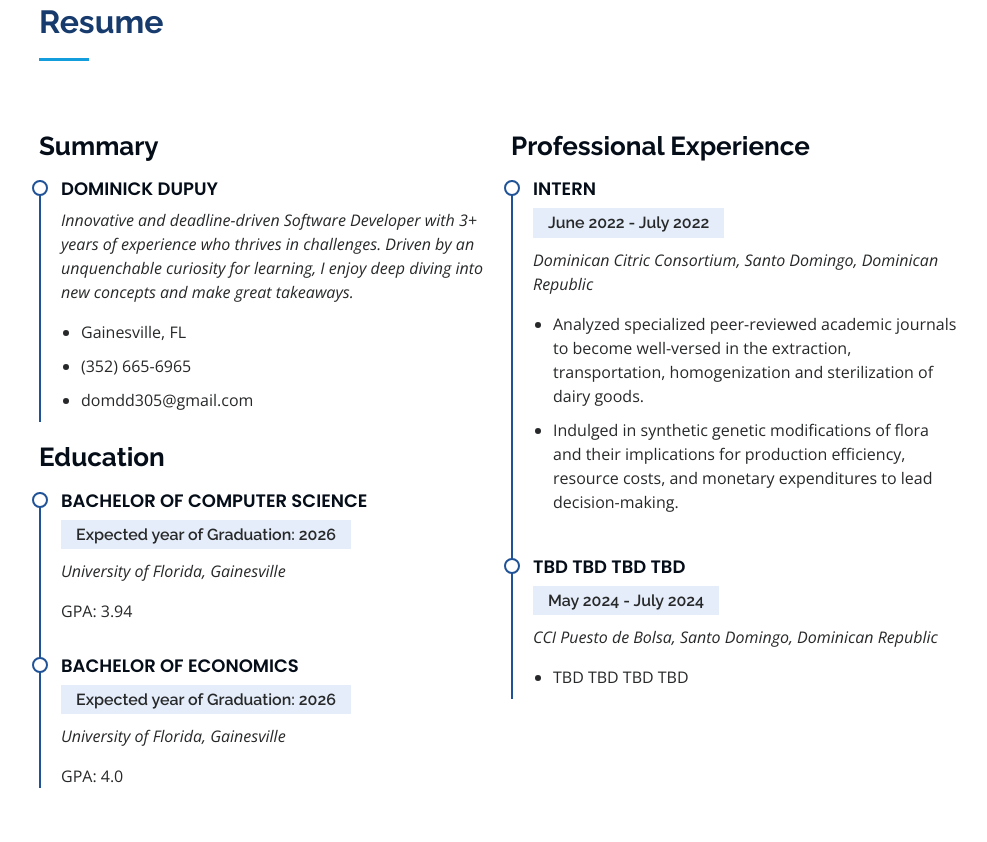
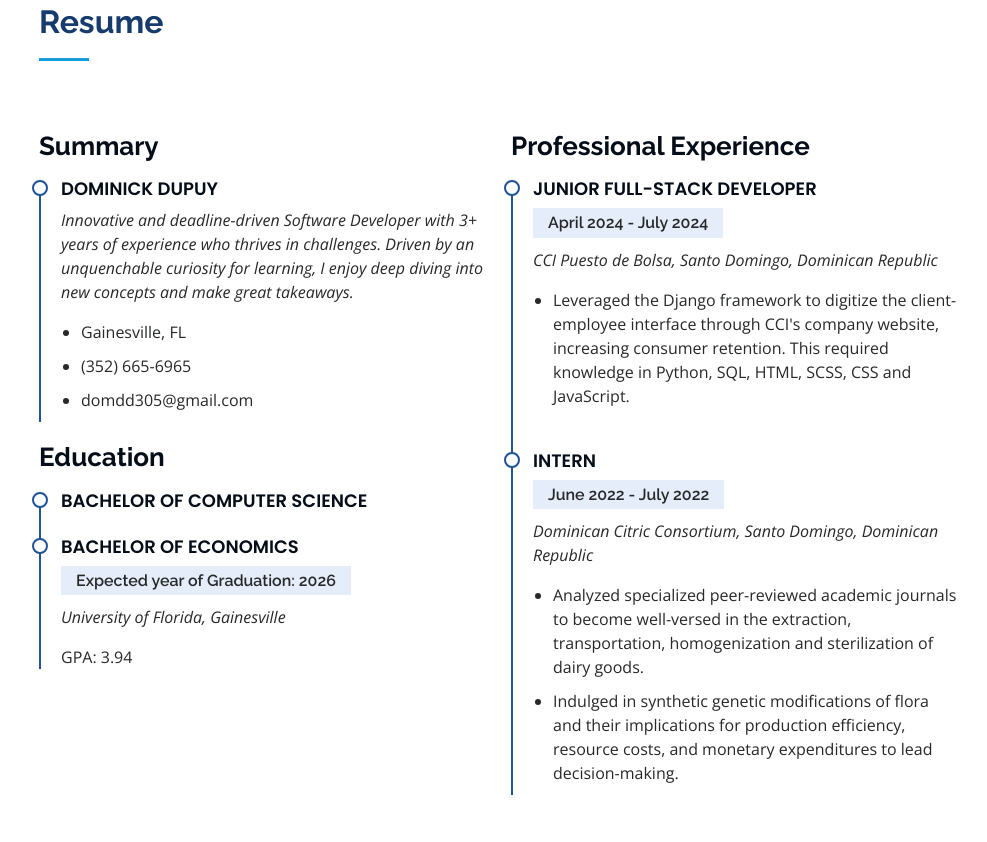
Before and after one commit to BonelessWater/BonelessWater.github.io, a plain HTML site: page index.html in a window 1280 px wide. Shown: the part 1978-2820 px from the top of the page, without its empty margins (291-1278 px from the left). Drawn offline with nearby package versions, Linux system fonts and the light colour scheme; a script that the page names is missing.

Commit message:
Added work-exp

```diff
--- a/index.html
+++ b/index.html
@@ -209,19 +209,24 @@
             <h3 class="resume-title">Education</h3>
             <div class="resume-item">
               <h4>Bachelor of Computer Science</h4>
-              <h5>Expected year of Graduation: 2026</h5>
-              <p><em>University of Florida, Gainesville</em></p>
-              <p>GPA: 3.94</p>
             </div>
             <div class="resume-item">
               <h4>Bachelor of Economics</h4>
               <h5>Expected year of Graduation: 2026</h5>
               <p><em>University of Florida, Gainesville</em></p>
-              <p>GPA: 4.0</p>
+              <p>GPA: 3.94</p>
             </div>
           </div>
           <div class="col-lg-6" data-aos="fade-up" data-aos-delay="100">
             <h3 class="resume-title">Professional Experience</h3>
+            <div class="resume-item">
+              <h4>Junior Full-Stack Developer</h4>
+              <h5>April 2024 - July 2024</h5>
+              <p><em>CCI Puesto de Bolsa, Santo Domingo, Dominican Republic</em></p>
+              <ul>
+                <li>Leveraged the Django framework to digitize the client-employee interface through CCI's company website, increasing consumer retention. This required knowledge in Python, SQL, HTML, SCSS,  CSS and JavaScript.</li>
+              </ul>
+            </div>
             <div class="resume-item">
               <h4>Intern</h4>
               <h5>June 2022 - July 2022</h5>
@@ -231,15 +236,7 @@
                 <li>Indulged in synthetic genetic modifications of flora and their implications for production efficiency, resource costs, and monetary expenditures to lead decision-making. </li>
               </ul>
             </div>
-            <div class="resume-item">
-              <h4>TBD TBD TBD TBD</h4>
-              <h5>May 2024 - July 2024</h5>
-              <p><em>CCI Puesto de Bolsa, Santo Domingo, Dominican Republic</em></p>
-              <ul>
-                <li>TBD TBD TBD TBD </li>
 
-              </ul>
-            </div>
           </div>
         </div>
 
```
